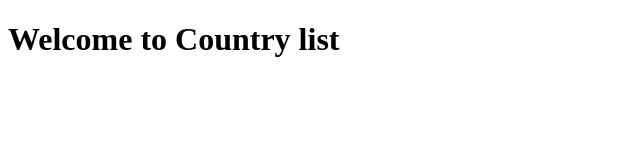
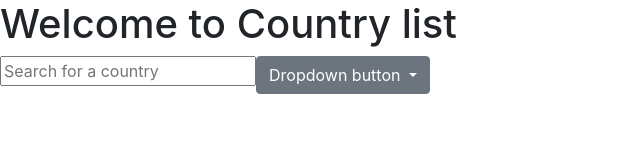
Before and after one commit to JulienMalcouronne/REST-Countries_API-Frontend-Mentor-Challenge, a website: page index.html in a window 1280 px wide. Shown: the whole page, without its empty margins (0-640 px from the left). Drawn offline with nearby package versions, Linux system fonts and the light colour scheme; no server answers.

Commit message:
added bootstrap and form

```diff
--- a/index.html
+++ b/index.html
@@ -4,10 +4,26 @@
 <head>
   <link rel="stylesheet" href="./style.css">
   <title>Countries Rest API</title>
+  <link rel="stylesheet" href="https://stackpath.bootstrapcdn.com/bootstrap/4.3.1/css/bootstrap.min.css" integrity="sha384-ggOyR0iXCbMQv3Xipma34MD+dH/1fQ784/j6cY/iJTQUOhcWr7x9JvoRxT2MZw1T" crossorigin="anonymous">
 </head>
 
 <body>
   <h1>Welcome to Country list</h1>
+  <div class='search d-flex'>
+    <form action="">
+      <input type="text" placeholder="Search for a country">
+    </form>
+    <div class="dropdown">
+      <button class="btn btn-secondary dropdown-toggle" type="button" id="dropdownMenuButton" data-toggle="dropdown" aria-haspopup="true" aria-expanded="false">
+        Dropdown button
+      </button>
+      <div class="dropdown-menu" aria-labelledby="dropdownMenuButton">
+        <a class="dropdown-item" href="#">Action</a>
+        <a class="dropdown-item" href="#">Another action</a>
+        <a class="dropdown-item" href="#">Something else here</a>
+      </div>
+  </div>
+</div>
   <div id="country">
   </div>
 
```
